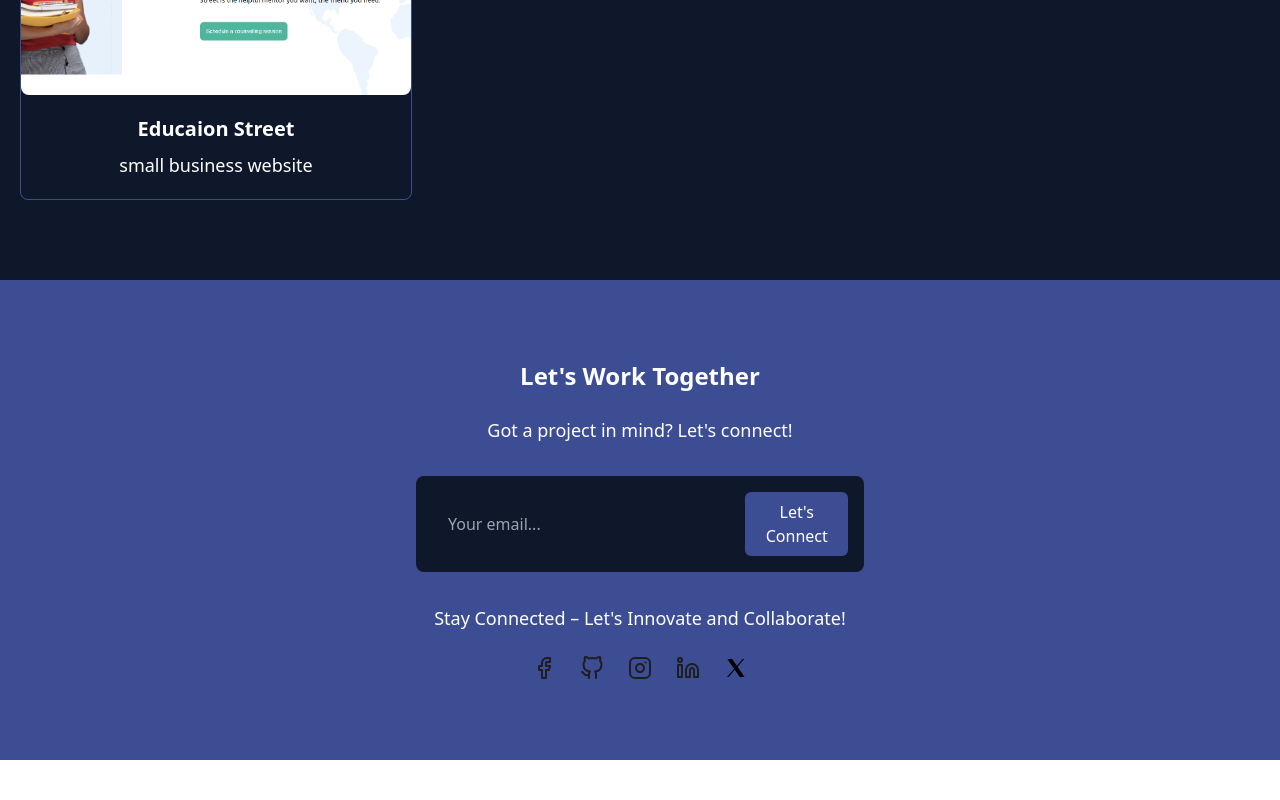
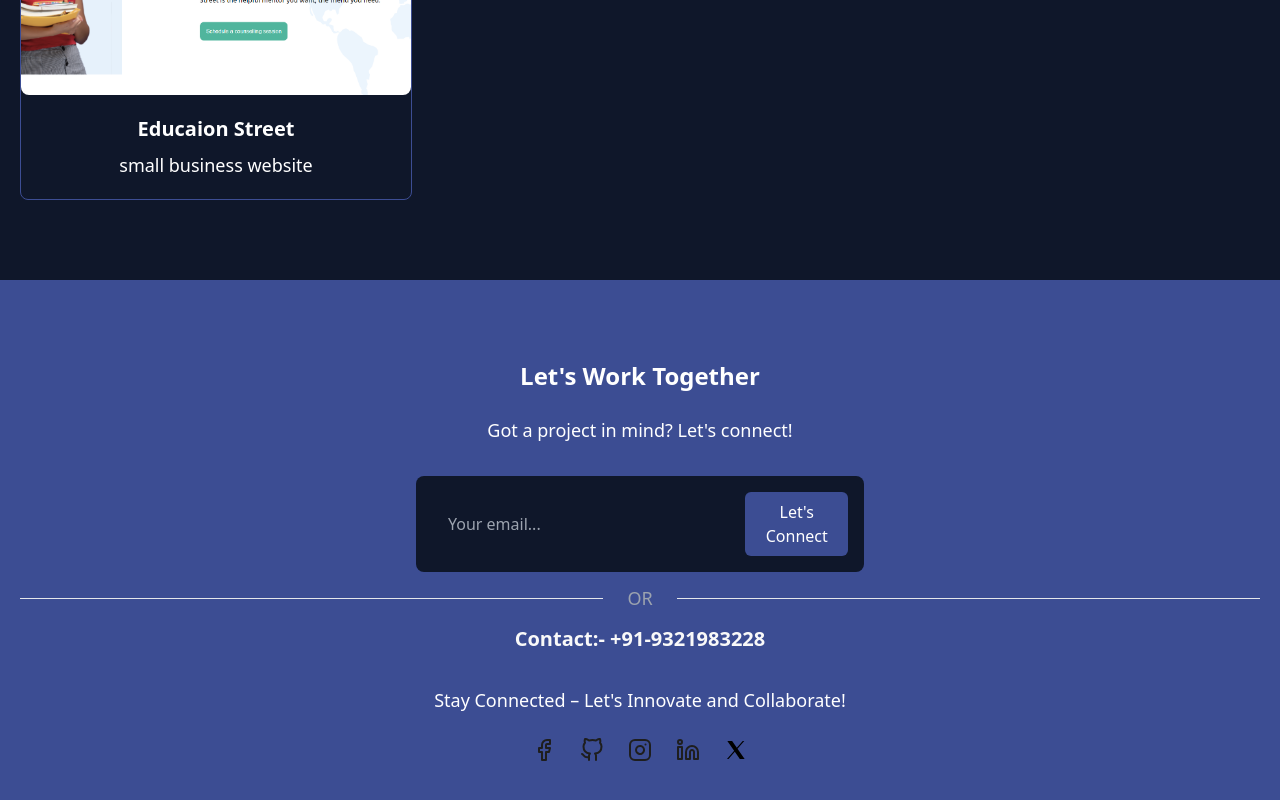
Before and after one commit to rizwanahme06/portfolio, a Next.js app: page / in a window 1280 px wide. Shown: the part 3365-4165 px from the top of the page. Before the commit the page ends 4125 px from the top, so only its background shows below. Built offline with nearby package versions, Linux system fonts and the light colour scheme.

Commit message:
added number

```diff
--- a/src/app/globals.scss
+++ b/src/app/globals.scss
@@ -72,3 +72,17 @@
 .nav-center {
   @apply text-white hover:text-gray-300 transition w-full m-auto py-5 border-b border-e-white text-[20px] font-semibold sitepoppinsfont;
 }
+
+.siteDivider {
+  // @apply divide-gray-400 py-2 h-1 text-[#f7f7f7];
+  @apply py-3 flex items-center text-lg text-gray-400 before:flex-1 before:border-t before:border-gray-200 before:me-6 after:flex-1 after:border-t after:border-gray-200 after:ms-6 dark:text-white dark:before:border-neutral-600 dark:after:border-neutral-600;
+}
+
+// .siteHr{
+//   @apply  my-12 h-px border-t-0 bg-transparent bg-gradient-to-r from-transparent via-neutral-500 to-transparent opacity-25 dark:via-neutral-400";
+
+// }
+
+.siteContactLink {
+  @apply text-[16px] md:text-[20px] text-[#f9f9f9] font-semibold;
+}
--- a/src/component/footer/Footer.tsx
+++ b/src/component/footer/Footer.tsx
@@ -10,12 +10,15 @@ export function Footer() {
         <>
         {/* Contact Section */}
       <section className="bg-siteSecondaryColor py-[40px] md:py-[80px] px-5 text-center">
-        <h1 className="text-2xl font-semibold text-white mb-6">Let&apos;s Work Together</h1>
+        <div className="container mx-auto p-2 md:px-24">
+        <h2 className="text-2xl font-semibold text-white mb-6">Let&apos;s Work Together</h2>
         <p className="text-lg text-white mb-8">Got a project in mind? Let&apos;s connect!</p>
         <div className="flex flex-col md:flex-row justify-center gap-3 max-w-md mx-auto bg-sitePrimaryColor p-4 rounded-lg">
           <input type="email" placeholder="Your email..." className="bg-transparent outline-none text-white px-4 py-2 w-full" />
           <button className="bg-siteSecondaryColor py-2 px-4 rounded-md text-white">Let&apos;s Connect</button>
         </div>
+        <div className="siteDivider ">OR</div>
+        <Link href="tel:+919321983228" className="siteContactLink">Contact:- +91-9321983228</Link>
         <p className="text-lg text-white mt-8">Stay Connected – Let&apos;s Innovate and Collaborate!</p>
         <div className="flex justify-center gap-6 mt-6">
           {SocialIcon.SocialIcon.map((data, index) => (
@@ -28,6 +31,7 @@ export function Footer() {
             </div>
           ))}
         </div>
+        </div>
       </section>
         </>
     )
```
